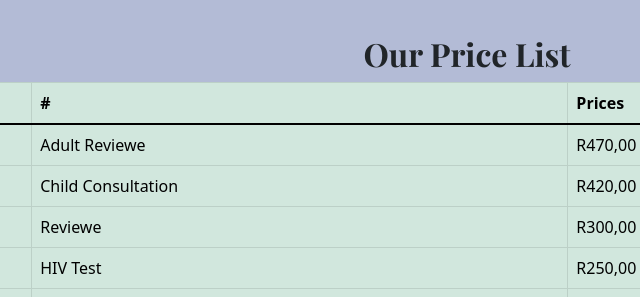
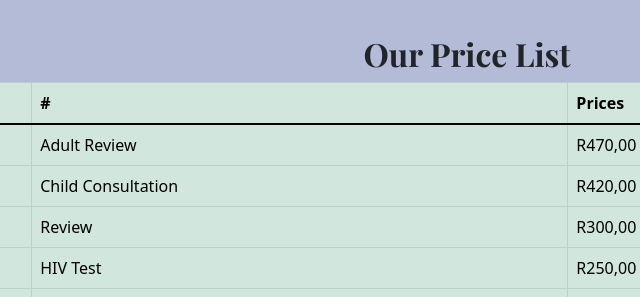
Before and after one commit to njabulo007/Dr-K.G-Marapyane-s-Website, a plain HTML site: page index.html in a window 1280 px wide. Shown: the part 980-1277 px from the top of the page, 173-813 px from the left. Drawn offline with nearby package versions, Linux system fonts and the light colour scheme; some packages are replaced by stand-ins of ours; a web font is replaced by a local one.

Commit message:
second commit

```diff
--- a/index.html
+++ b/index.html
@@ -101,7 +101,7 @@
                     <tbody>
                       <tr>
                         <th scope="row">1</th>
-                        <td>Adult Reviewe</td>
+                        <td>Adult Review</td>
                         <td>R470,00</td>
                       </tr>
                       <tr>
@@ -111,7 +111,7 @@
                       </tr>
                       <tr>
                         <th scope="row">3</th>
-                        <td >Reviewe</td>
+                        <td >Review</td>
                         <td >R300,00</td>
                       </tr>
                       <tr>
```
